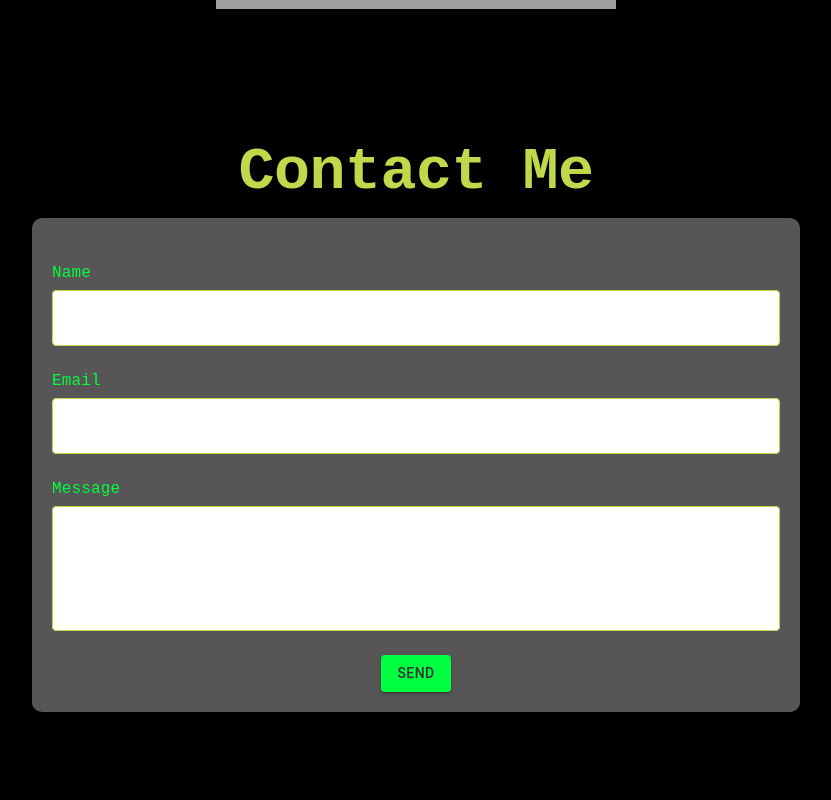
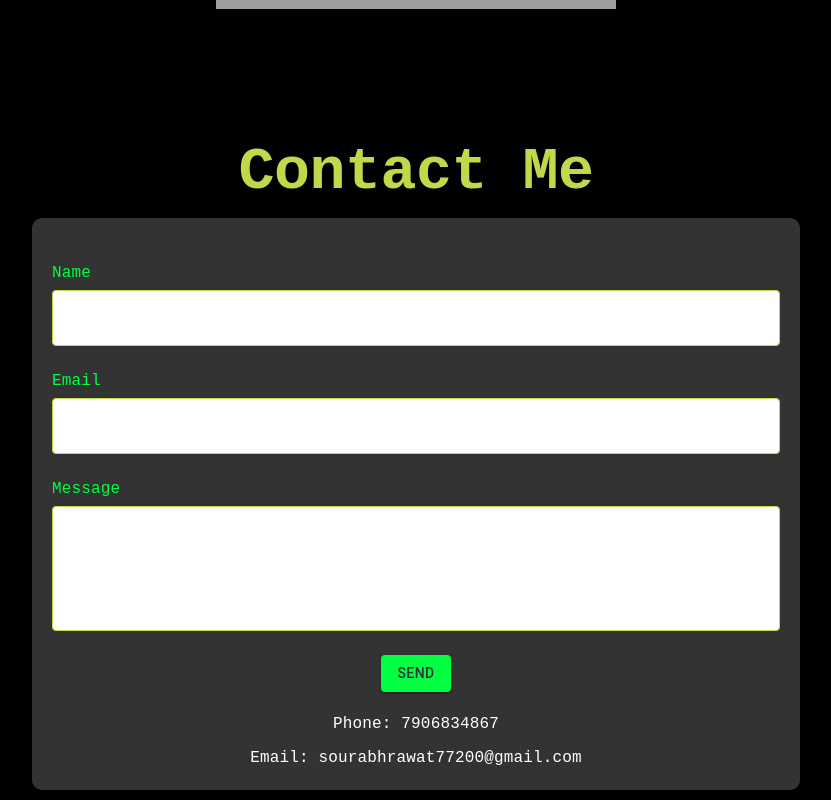
Before and after one commit to sourabh7322/PortFolio, a React (Create React App) app: page / in a window 1280 px wide. Shown: the part 4375-5175 px from the top of the page, without its empty margins (224-1055 px from the left). Before the commit the page ends 5097 px from the top, so only its background shows below. Built offline with nearby package versions, Linux system fonts and the light colour scheme; grey boxes are pictures that could not be loaded.

Commit message:
update in contact section

```diff
--- a/src/Components/Contact/Contact.js
+++ b/src/Components/Contact/Contact.js
@@ -47,12 +47,11 @@ const Contact = () => {
                     width: { xs: '90%', md: '60%' },
                     margin: "10px auto",
                     padding: "20px",
-                backgroundColor: "#575555",
+                    backgroundColor: "#333",
                     borderRadius: "10px",
                     boxShadow: "rgba(0, 0, 0, 0.35) 0px 5px 15px"
                 }}
             >
-
                 <Box component="form" onSubmit={handleSubmit} sx={{ mt: 3 }}>
                     <InputLabel
                         htmlFor="name"
@@ -160,11 +159,30 @@ const Contact = () => {
                         Send
                     </Button>
                 </Box>
+                <Typography
+                    variant='body1'
+                    sx={{
+                        color: "#fff",
+                        marginTop: "20px",
+                        textAlign: "center",
+                        fontFamily: "monospace"
+                    }}
+                >
+                    Phone: 7906834867
+                </Typography>
+                <Typography
+                    variant='body1'
+                    sx={{
+                        color: "#fff",
+                        marginTop: "10px",
+                        textAlign: "center",
+                        fontFamily: "monospace"
+                    }}
+                >
+                    Email: sourabhrawat77200@gmail.com
+                </Typography>
             </Box>
-
-
         </>
-
     );
 };
 
```
Lines whose indentation alone changed are shown as unchanged.
